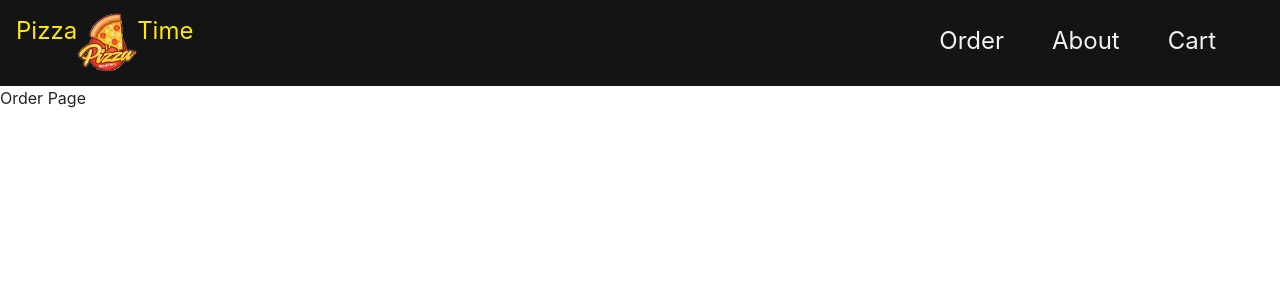
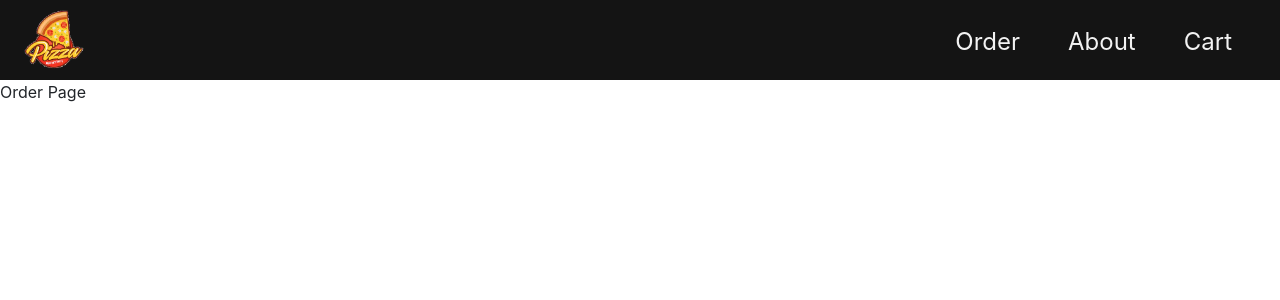
Before and after one commit to zhihil/PizzaTime, a React (Create React App) app: page /order in a window 1280 px wide. Shown: the top 300 px of the page. Built offline with nearby package versions, Linux system fonts and the light colour scheme.

Commit message:
navbar ~ Aligned navbar tab styling with navbar

```diff
--- a/src/components/Navbar/Navbar.styled.tsx
+++ b/src/components/Navbar/Navbar.styled.tsx
@@ -4,21 +4,31 @@ import styled from "styled-components";
 
 export const StyledNavbar = styled(Navbar)`
     background-color: #141414;
-    height: auto;
 
-    .pt-logo {
-        /* To remove */
-        font-size: 24px;
-        color: #ffe900;
+    .navbar-brand {
+        margin-left: 1.5rem;
+    }
+
+    padding: 0;
+    height: 5rem;
+    #basic-navbar-nav {
+        height: 100%;
+    }
+    .navbar-nav {
+        height: 100%;
     }
 `;
 
 export const StyledLink = styled(Link)`
     color: #f2f2f2;
     font-size: 1.5rem;
+
     border-bottom: 0.3rem solid #141414;
+    margin-top: auto;
+    height: 3.5rem;
 
-    &:hover {
+    &:hover,
+    :focus {
         color: #ffe900;
         text-decoration: none;
         border-bottom: 0.3rem solid #ffe900;
--- a/src/components/Navbar/Navbar.tsx
+++ b/src/components/Navbar/Navbar.tsx
@@ -12,10 +12,6 @@ export class NavbarComponent extends React.Component {
                 <Navbar.Brand>
                     <Link className="pt-logo" to="/order">
                         <>
-                            {/* Mock logo constructed from <p> and <img>; remove later */}
-                            <span className="logo-text" aria-hidden={true}>
-                                Pizza
-                            </span>
                             <img
                                 src={logoImg}
                                 width="60"
@@ -23,9 +19,6 @@ export class NavbarComponent extends React.Component {
                                 className="d-inline-block align-top"
                                 alt="Pizza Time Logo"
                             />
-                            <span className="logo-text" aria-hidden={true}>
-                                Time
-                            </span>
                         </>
                     </Link>
                 </Navbar.Brand>
```
